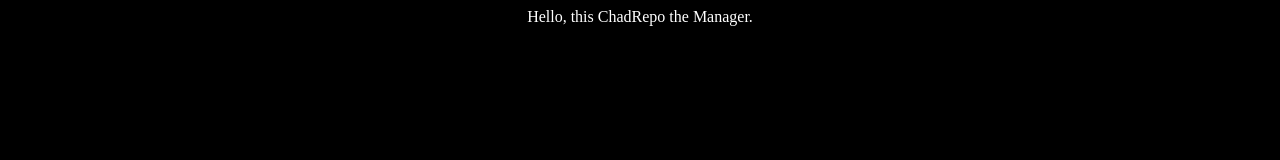
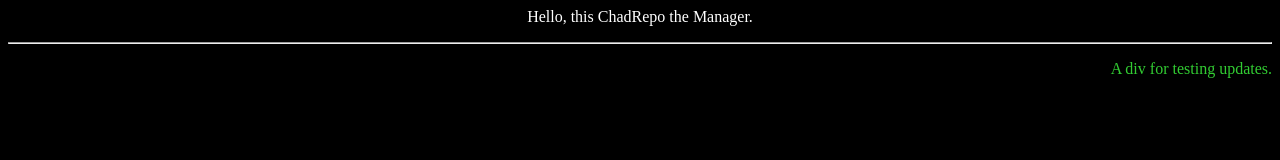
Before and after one commit to ChadRepoManager/testing-uno-dos-tres, a plain HTML site: page index.html in a window 1280 px wide. Drawn offline with Linux system fonts and the light colour scheme.

Commit message:
updating test number 3

```diff
--- a/index.html
+++ b/index.html
@@ -3,5 +3,7 @@
 </head>
 <body bgcolor="#000000">
 <div align="center"><font color="#ffffff"><p>Hello, this ChadRepo the Manager.</p></font></div>
+<hr/>
+<div align="right"><font color="limegreen"><p>A div for testing updates.</p></font></div>
 </body>
 </html>
```
